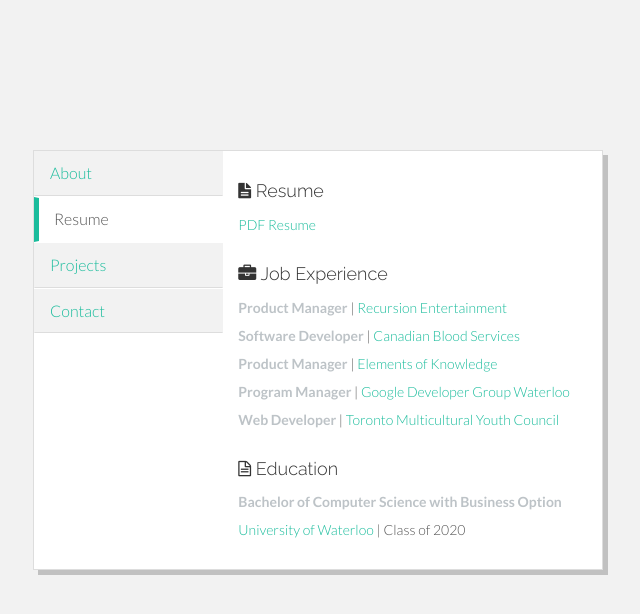
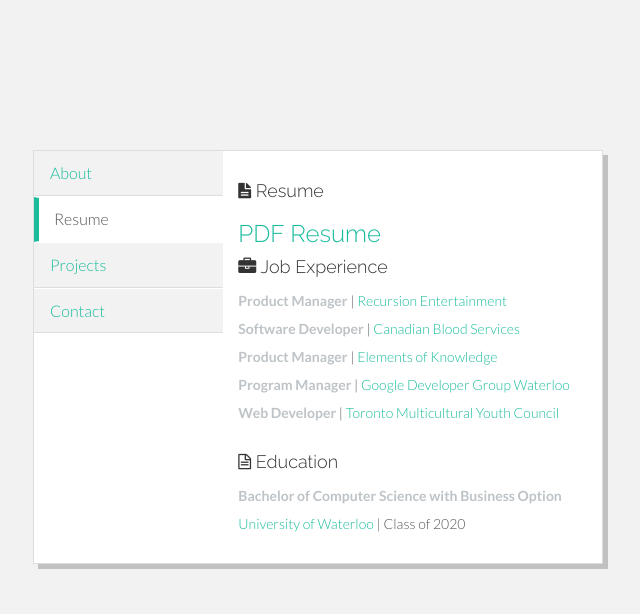
Before and after one commit to austinchowong/oldWebsite, a plain HTML site: page index.html in a window 1280 px wide. Both pictures are taken after a click on the link "Resume". Shown: the whole page, without its empty margins (322-962 px from the left). Drawn offline with Linux system fonts and the light colour scheme.

Commit message:
testing font size change on tab2

```diff
--- a/index.html
+++ b/index.html
@@ -64,9 +64,9 @@
 	    			  <!-- ===== Second Tab ===== -->
 					  <div class="tab-pane" id="resume">
 						<h4><i class="icon-file-text"></i> Resume</h4>
-					  	<p class="sm">
+					  	<h3>
 						<i class="icon-resume"></i><a href="austinchowong_resume.pdf">PDF Resume</a><br/>
-					  	</p>
+					  	</h3>
 
 
 					  	<h4><i class="icon-briefcase"></i> Job Experience</h4>
```
